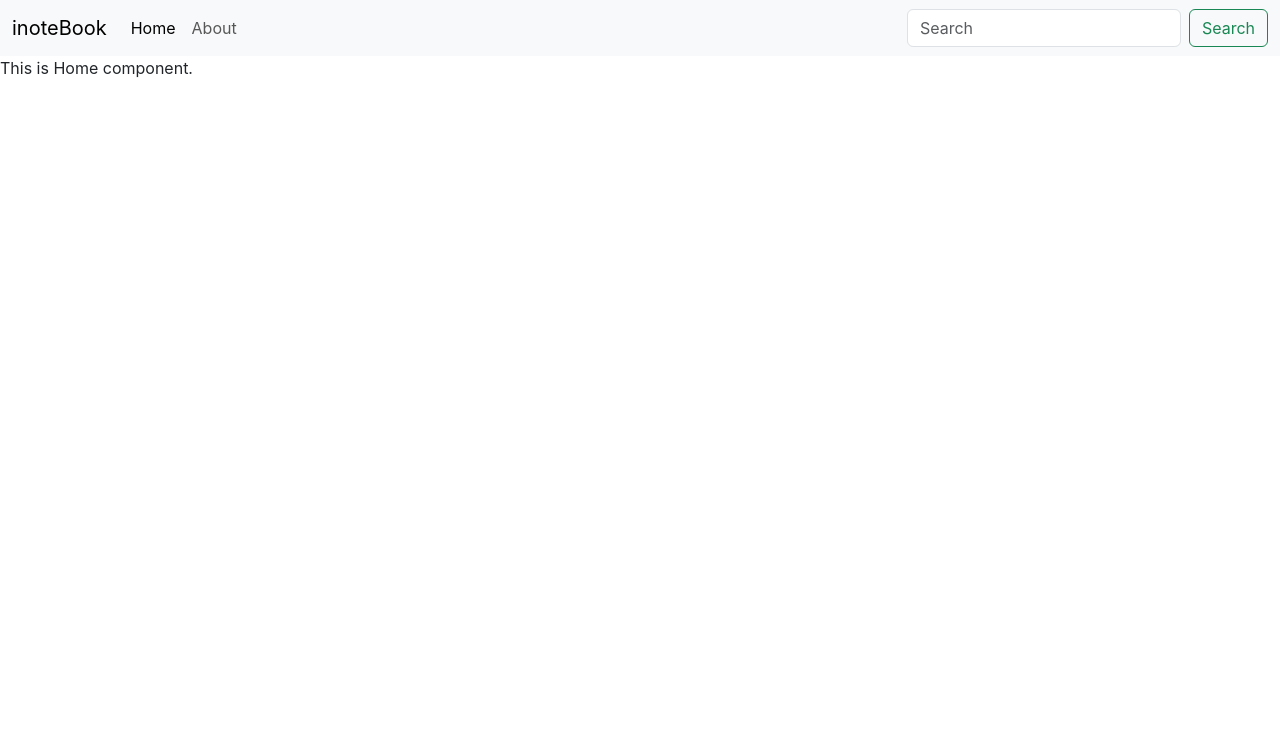
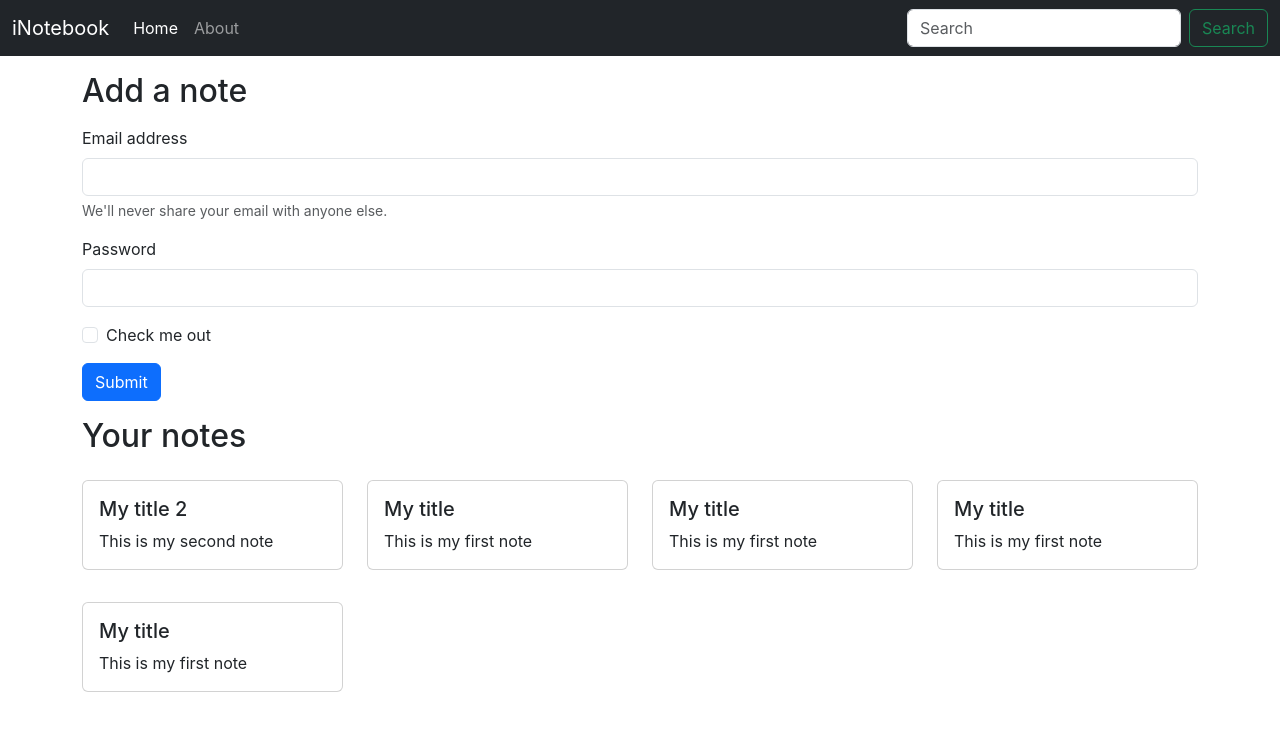
Before and after one commit to jayshriCode/inotebook, a React (Create React App) app: page / in a window 1280 px wide. Shown: the top 730 px of the page. Built offline with nearby package versions, Linux system fonts and the light colour scheme.

Commit message:
Added notes & noteItem components

```diff
--- a/src/App.js
+++ b/src/App.js
@@ -10,10 +10,12 @@
     <NoteState>
     <BrowserRouter>
       <Navbar/>
+      <div className="container">
       <Routes>
         <Route exact path="/" element={<Home />}/>
         <Route exact path="/about" element={<About />}/>
       </Routes>
+      </div>
     </BrowserRouter>
     </NoteState>
   );
--- a/src/components/About.js
+++ b/src/components/About.js
@@ -1,15 +1,10 @@
-import {React, useContext, useEffect } from "react"
-import NoteContext from "../context/notes/noteContext"
+import {React} from "react"
 
 function About() {
-  const a = useContext(NoteContext);
-  useEffect(()=>{
-    a.update();
-    // eslint-disable-next-line
-  },[])
+
   return (
     <div>
-      This is about {a.state.name} and he is in class {a.state.class}.
+      This is about page.
     </div>
   )
 }
--- a/src/components/Home.js
+++ b/src/components/Home.js
@@ -1,9 +1,33 @@
 import React from 'react'
 
+import Notes from './Notes';
+
 function Home() {
+
   return (
     <div>
-      This is Home component.
+      <div className="conatiner my-3">
+      <h2>Add a note</h2>
+      <form className='my-3'>
+        <div className="mb-3">
+          <label htmlFor="exampleInputEmail1" className="form-label">Email address</label>
+          <input type="email" className="form-control" id="exampleInputEmail1" aria-describedby="emailHelp" />
+          <div id="emailHelp" className="form-text">We'll never share your email with anyone else.</div>
+        </div>
+        <div className="mb-3">
+          <label htmlFor="exampleInputPassword1" className="form-label">Password</label>
+          <input type="password" className="form-control" id="exampleInputPassword1" />
+        </div>
+        <div className="mb-3 form-check">
+          <input type="checkbox" className="form-check-input" id="exampleCheck1" />
+          <label className="form-check-label" htmlFor="exampleCheck1">Check me out</label>
+        </div>
+        <button type="submit" className="btn btn-primary">Submit</button>
+      </form>
+      </div>
+      <Notes/>
+
+
     </div>
   )
 }
--- a/src/components/Navbar.js
+++ b/src/components/Navbar.js
@@ -1,21 +1,25 @@
-import React from 'react'
-import { Link } from "react-router-dom";
+import React, { useEffect } from 'react'
+import { Link, useLocation } from "react-router-dom";
 
 function Navbar() {
+  let location = useLocation();
+  useEffect(()=>{
+    //console.log(location.pathname);
+  }, [location])
   return (
-    <nav className="navbar navbar-expand-lg bg-body-tertiary">
+    <nav className="navbar navbar-expand-lg navbar-dark bg-dark">
       <div className="container-fluid">
-        <Link  className="navbar-brand" to="/">inoteBook</Link>
+        <Link  className="navbar-brand" to="/">iNotebook</Link>
         <button className="navbar-toggler" type="button" data-bs-toggle="collapse" data-bs-target="#navbarSupportedContent" aria-controls="navbarSupportedContent" aria-expanded="false" aria-label="Toggle navigation">
           <span className="navbar-toggler-icon"></span>
         </button>
         <div className="collapse navbar-collapse" id="navbarSupportedContent">
           <ul className="navbar-nav me-auto mb-2 mb-lg-0">
             <li className="nav-item">
-              <Link  className="nav-link active" aria-current="page" to="/">Home</Link>
+              <Link  className={`nav-link ${location.pathname==="/"? "active" : ""}`} aria-current="page" to="/">Home</Link>
             </li>
             <li className="nav-item">
-              <Link  className="nav-link" to="/about">About</Link>
+              <Link  className={`nav-link ${location.pathname==="/about"? "active" : ""}`} to="/about">About</Link>
             </li>
 
           </ul>
--- /dev/null
+++ b/src/components/Noteitem.js
@@ -0,0 +1,18 @@
+import React from 'react'
+
+function Noteitem(props) {
+    const { note } = props;
+    return (
+        <div className="col-md-3">
+            <div className="card my-3" >
+                <div className="card-body">
+                    <h5 className="card-title">{note.title}</h5>
+                    <p className="card-text">{note.description}</p>
+
+                </div>
+            </div>
+        </div>
+    )
+}
+
+export default Noteitem
--- /dev/null
+++ b/src/components/Notes.js
@@ -0,0 +1,18 @@
+import React, { useContext } from 'react'
+import NoteContext from '../context/notes/noteContext'
+import Noteitem from './Noteitem';
+
+function Notes() {
+    const context = useContext(NoteContext);
+    const {notes, setNotes} = context;
+  return (
+    <div className="row my-3">
+      <h2>Your notes</h2>
+      {notes.map((note, index)=>{
+        return <Noteitem key={index} note={note}/>;
+      })}
+      </div>
+  )
+}
+
+export default Notes
--- a/src/context/notes/noteState.js
+++ b/src/context/notes/noteState.js
@@ -2,21 +2,51 @@
 import NoteContext from "./noteContext";
 
 const NoteState = (props)=>{
-    const s1 = {
-        "name":"Harry",
-        "class":"5b"
-    }
-    const [state, setState] = useState(s1);
-    const update = ()=>{
-        setTimeout(() => {
-            setState({
-                "name":"Larry",
-                "class":"10b"
-            })
-        }, 1000);
-    }
+    const notesInitial = [
+        {
+          "_id": "643fb0d23864deee0fc374a1",
+          "user": "642d49e0151cbcda5d2f9b74",
+          "title": "My title 2",
+          "description": "This is my second note",
+          "tag": "Personal",
+          "__v": 0
+        },
+        {
+          "_id": "643fb0e83864deee0fc374a3",
+          "user": "642d49e0151cbcda5d2f9b74",
+          "title": "My title",
+          "description": "This is my first note",
+          "tag": "Personal",
+          "__v": 0
+        },
+        {
+          "_id": "643fb0e83864deee0fc374a3",
+          "user": "642d49e0151cbcda5d2f9b74",
+          "title": "My title",
+          "description": "This is my first note",
+          "tag": "Personal",
+          "__v": 0
+        },
+        {
+          "_id": "643fb0e83864deee0fc374a3",
+          "user": "642d49e0151cbcda5d2f9b74",
+          "title": "My title",
+          "description": "This is my first note",
+          "tag": "Personal",
+          "__v": 0
+        },
+        {
+          "_id": "643fb0e83864deee0fc374a3",
+          "user": "642d49e0151cbcda5d2f9b74",
+          "title": "My title",
+          "description": "This is my first note",
+          "tag": "Personal",
+          "__v": 0
+        }
+      ];
+      const [notes, setNotes] =  useState(notesInitial)
     return (
-        <NoteContext.Provider value={{state, update}}>
+        <NoteContext.Provider value={{notes, setNotes}}>
             {props.children}
         </NoteContext.Provider>
     )
```
Also changed, not shown: 1 other file (tests, documents, lock files or other folders).
